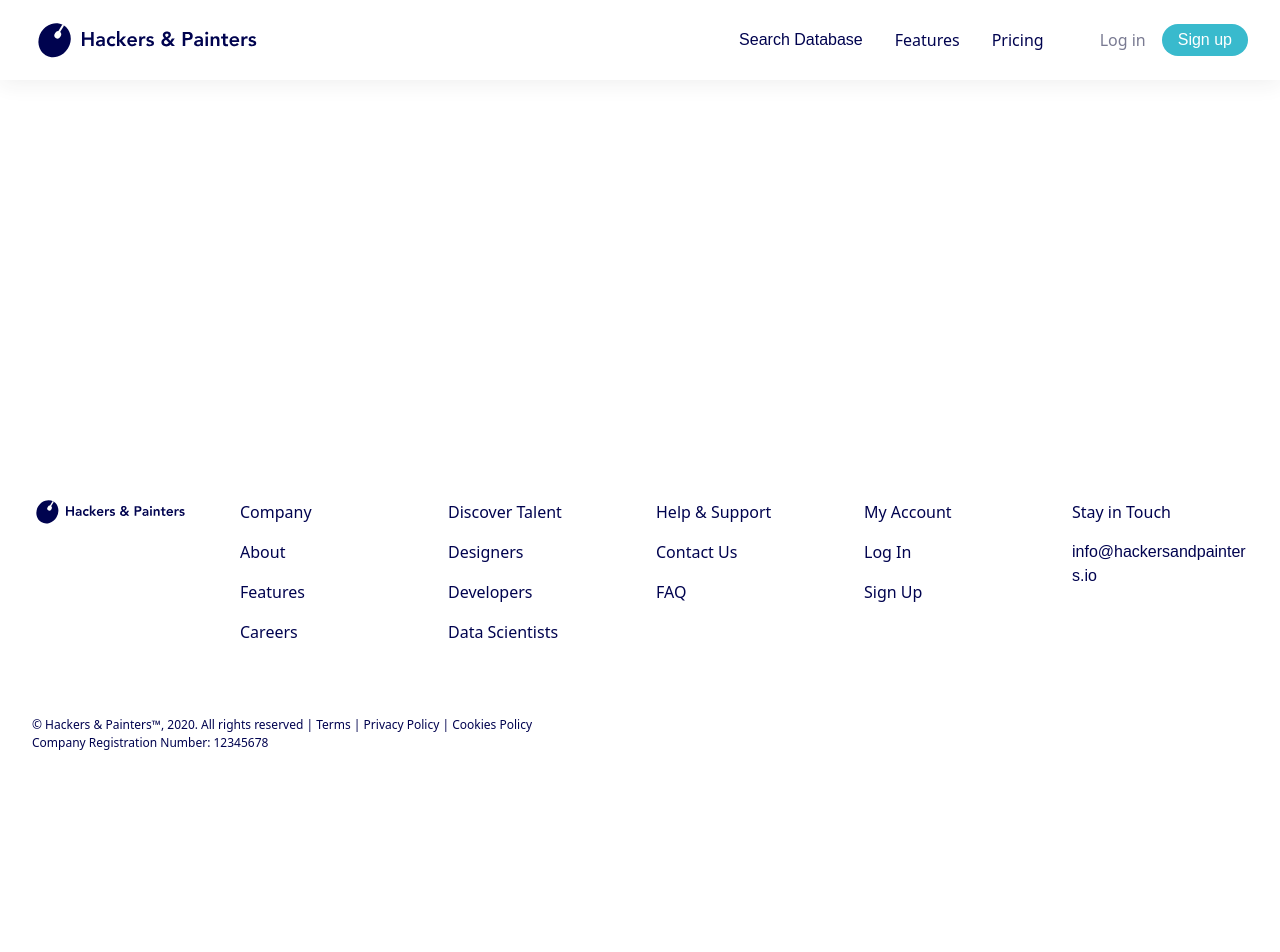
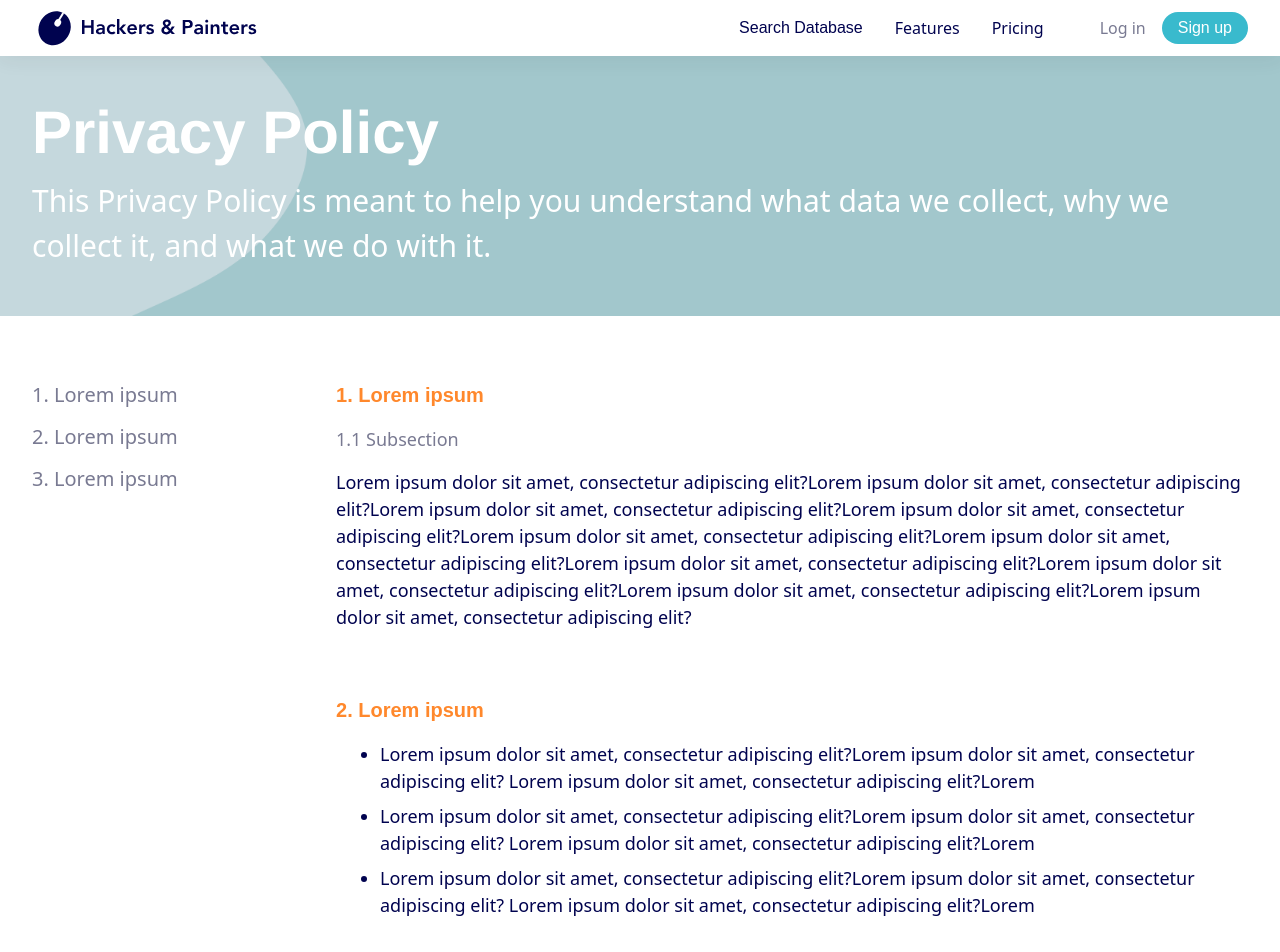
Before and after one commit to franzpe/H-P, a Next.js app in the folder client-landing/: page /privacy-policy in a window 1280 px wide. Shown: the top 952 px of the page. Before the commit the page ends 800 px from the top, so only its background shows below. Built offline with nearby package versions, Linux system fonts and the light colour scheme.

Commit message:
Client-landing - privacy pages

```diff
--- a/client-landing/package.json
+++ b/client-landing/package.json
@@ -14,7 +14,8 @@
     "next-images": "^1.4.0",
     "react": "16.13.1",
     "react-dom": "16.13.1",
-    "react-select": "^3.1.0"
+    "react-select": "^3.1.0",
+    "scroll-behavior-polyfill": "^2.0.13"
   },
   "devDependencies": {
     "@svgr/webpack": "^5.4.0",
--- a/client-landing/pages/cookies-policy.tsx
+++ b/client-landing/pages/cookies-policy.tsx
@@ -1,8 +1,109 @@
-import React from 'react';
-import SiteLayout from '../components/layouts/SiteLayout';
+import React, { Fragment, useRef } from 'react';
+
+import PolicyHeader from '../components/PolicyHeader';
+
+const sections = [
+  {
+    heading: 'Lorem ipsum',
+    content: (
+      <Fragment>
+        <p className="my-4 text-primary-2-tint text-lg font-medium">1.1 Subsection</p>
+        <p className="text-lg text-primary-2-shade">
+          Lorem ipsum dolor sit amet, consectetur adipiscing elit?Lorem ipsum dolor sit amet, consectetur
+          adipiscing elit?Lorem ipsum dolor sit amet, consectetur adipiscing elit?Lorem ipsum dolor sit amet,
+          consectetur adipiscing elit?Lorem ipsum dolor sit amet, consectetur adipiscing elit?Lorem ipsum dolor sit
+          amet, consectetur adipiscing elit?Lorem ipsum dolor sit amet, consectetur adipiscing elit?Lorem ipsum
+          dolor sit amet, consectetur adipiscing elit?Lorem ipsum dolor sit amet, consectetur adipiscing elit?Lorem
+          ipsum dolor sit amet, consectetur adipiscing elit?
+        </p>
+      </Fragment>
+    )
+  },
+  {
+    heading: 'Lorem ipsum',
+    content: (
+      <Fragment>
+        <ul className="text-lg text-primary-2-shade list-disc list-outside pl-6 md:pl-11 space-y-2">
+          <li>
+            Lorem ipsum dolor sit amet, consectetur adipiscing elit?Lorem ipsum dolor sit amet, consectetur
+            adipiscing elit? Lorem ipsum dolor sit amet, consectetur adipiscing elit?Lorem{' '}
+          </li>
+          <li>
+            Lorem ipsum dolor sit amet, consectetur adipiscing elit?Lorem ipsum dolor sit amet, consectetur
+            adipiscing elit? Lorem ipsum dolor sit amet, consectetur adipiscing elit?Lorem{' '}
+          </li>
+          <li>
+            Lorem ipsum dolor sit amet, consectetur adipiscing elit?Lorem ipsum dolor sit amet, consectetur
+            adipiscing elit? Lorem ipsum dolor sit amet, consectetur adipiscing elit?Lorem{' '}
+          </li>
+        </ul>
+      </Fragment>
+    )
+  },
+  {
+    heading: 'Lorem ipsum',
+    content: (
+      <Fragment>
+        <p className="text-lg text-primary-2-shade">
+          Lorem ipsum dolor sit amet, consectetur adipiscing elit?Lorem ipsum dolor sit amet, consectetur
+          adipiscing elit?Lorem ipsum dolor sit amet, consectetur adipiscing elit?Lorem ipsum dolor sit amet,
+          consectetur adipiscing elit?Lorem ipsum dolor sit amet, consectetur adipiscing elit?Lorem ipsum dolor sit
+          amet, consectetur adipiscing elit?Lorem ipsum dolor sit amet, consectetur adipiscing elit?Lorem ipsum
+          dolor sit amet, consectetur adipiscing elit?Lorem ipsum dolor sit amet, consectetur adipiscing elit?Lorem
+          ipsum dolor sit amet, consectetur adipiscing elit?
+          <br />
+          <br />
+          Lorem ipsum dolor sit amet, consectetur adipiscing elit?Lorem ipsum dolor sit amet, consectetur
+          adipiscing elit?Lorem ipsum dolor sit amet, consectetur adipiscing elit?Lorem ipsum dolor sit amet,
+          consectetur adipiscing elit?Lorem ipsum dolor sit amet, consectetur adipiscing elit?Lorem ipsum dolor sit
+          amet, consectetur adipiscing elit?Lorem ipsum dolor sit amet, consectetur adipiscing elit?Lorem ipsum
+          dolor sit amet, consectetur adipiscing elit?Lorem ipsum dolor sit amet, consectetur adipiscing elit?Lorem
+          ipsum dolor sit amet, consectetur adipiscing elit?
+        </p>
+      </Fragment>
+    )
+  }
+];
 
 const CookiesPolicy = () => {
-  return <div></div>;
+  const sectionRefs = useRef(new Array(sections.length));
+
+  const handleOnSectionClick = (index: number) => e => {
+    sectionRefs.current[index].scrollIntoView({ behavior: 'smooth', block: 'center' });
+  };
+
+  return (
+    <div>
+      <PolicyHeader heading="Cookies Policy">
+        This policy provides information about how and when we use cookies and their associated data.
+      </PolicyHeader>
+      <div className="inner max-w-6xl flex flex-col lg:flex-row lg:space-x-8 relative">
+        <div>
+          <ul className="list-decimal text-primary-2-tint text-xl w-68 mb-4 lg:my-4 space-y-3 lg:sticky lg:top-32 list-inside font-medium">
+            {sections.map((s, index) => (
+              <li
+                key={index}
+                className="cursor-pointer hover:text-accent-orange"
+                onClick={handleOnSectionClick(index)}
+              >
+                {s.heading}
+              </li>
+            ))}
+          </ul>
+        </div>
+        <div>
+          {sections.map((section, index) => (
+            <section key={index} ref={el => (sectionRefs.current[index] = el)} className="mb-16">
+              <h6 className="my-4 text-accent-orange font-bold font-avenir">
+                {index + 1}. {section.heading}
+              </h6>
+              {section.content}
+            </section>
+          ))}
+        </div>
+      </div>
+    </div>
+  );
 };
 
 export default CookiesPolicy;
--- a/client-landing/pages/index.tsx
+++ b/client-landing/pages/index.tsx
@@ -134,7 +134,7 @@ const Home = () => {
         </ul>
       </section>
       <section className="pb-10 mt-12 md:mt-32 space-x-0 md:space-x-8 lg:space-x-10 xl:space-x-16 md:flex text-center md:text-left max-w-screen-xxl mx-auto">
-        <DiscoveryIcon className="inline-block w-2/5" />
+        <DiscoveryIcon className="inline-block w-2/5 h-full" />
         <div className="inline-block">
           <h2 className="font-bold mb-6 sm:mb-6">Start discovering hidden talent</h2>
           <div className="space-x-4 md:space-x-8 flex md:block justify-center ">
--- a/client-landing/pages/privacy-policy.tsx
+++ b/client-landing/pages/privacy-policy.tsx
@@ -1,8 +1,109 @@
-import React from 'react';
-import SiteLayout from '../components/layouts/SiteLayout';
+import React, { Fragment, useRef } from 'react';
 
+import PolicyHeader from '../components/PolicyHeader';
+
+const sections = [
+  {
+    heading: 'Lorem ipsum',
+    content: (
+      <Fragment>
+        <p className="my-4 text-primary-2-tint text-lg font-medium">1.1 Subsection</p>
+        <p className="text-lg text-primary-2-shade">
+          Lorem ipsum dolor sit amet, consectetur adipiscing elit?Lorem ipsum dolor sit amet, consectetur
+          adipiscing elit?Lorem ipsum dolor sit amet, consectetur adipiscing elit?Lorem ipsum dolor sit amet,
+          consectetur adipiscing elit?Lorem ipsum dolor sit amet, consectetur adipiscing elit?Lorem ipsum dolor sit
+          amet, consectetur adipiscing elit?Lorem ipsum dolor sit amet, consectetur adipiscing elit?Lorem ipsum
+          dolor sit amet, consectetur adipiscing elit?Lorem ipsum dolor sit amet, consectetur adipiscing elit?Lorem
+          ipsum dolor sit amet, consectetur adipiscing elit?
+        </p>
+      </Fragment>
+    )
+  },
+  {
+    heading: 'Lorem ipsum',
+    content: (
+      <Fragment>
+        <ul className="text-lg text-primary-2-shade list-disc list-outside pl-6 md:pl-11 space-y-2">
+          <li>
+            Lorem ipsum dolor sit amet, consectetur adipiscing elit?Lorem ipsum dolor sit amet, consectetur
+            adipiscing elit? Lorem ipsum dolor sit amet, consectetur adipiscing elit?Lorem{' '}
+          </li>
+          <li>
+            Lorem ipsum dolor sit amet, consectetur adipiscing elit?Lorem ipsum dolor sit amet, consectetur
+            adipiscing elit? Lorem ipsum dolor sit amet, consectetur adipiscing elit?Lorem{' '}
+          </li>
+          <li>
+            Lorem ipsum dolor sit amet, consectetur adipiscing elit?Lorem ipsum dolor sit amet, consectetur
+            adipiscing elit? Lorem ipsum dolor sit amet, consectetur adipiscing elit?Lorem{' '}
+          </li>
+        </ul>
+      </Fragment>
+    )
+  },
+  {
+    heading: 'Lorem ipsum',
+    content: (
+      <Fragment>
+        <p className="text-lg text-primary-2-shade">
+          Lorem ipsum dolor sit amet, consectetur adipiscing elit?Lorem ipsum dolor sit amet, consectetur
+          adipiscing elit?Lorem ipsum dolor sit amet, consectetur adipiscing elit?Lorem ipsum dolor sit amet,
+          consectetur adipiscing elit?Lorem ipsum dolor sit amet, consectetur adipiscing elit?Lorem ipsum dolor sit
+          amet, consectetur adipiscing elit?Lorem ipsum dolor sit amet, consectetur adipiscing elit?Lorem ipsum
+          dolor sit amet, consectetur adipiscing elit?Lorem ipsum dolor sit amet, consectetur adipiscing elit?Lorem
+          ipsum dolor sit amet, consectetur adipiscing elit?
+          <br />
+          <br />
+          Lorem ipsum dolor sit amet, consectetur adipiscing elit?Lorem ipsum dolor sit amet, consectetur
+          adipiscing elit?Lorem ipsum dolor sit amet, consectetur adipiscing elit?Lorem ipsum dolor sit amet,
+          consectetur adipiscing elit?Lorem ipsum dolor sit amet, consectetur adipiscing elit?Lorem ipsum dolor sit
+          amet, consectetur adipiscing elit?Lorem ipsum dolor sit amet, consectetur adipiscing elit?Lorem ipsum
+          dolor sit amet, consectetur adipiscing elit?Lorem ipsum dolor sit amet, consectetur adipiscing elit?Lorem
+          ipsum dolor sit amet, consectetur adipiscing elit?
+        </p>
+      </Fragment>
+    )
+  }
+];
 const PrivacyPolicy = () => {
-  return <div></div>;
+  const sectionRefs = useRef(new Array(sections.length));
+
+  const handleOnSectionClick = (index: number) => e => {
+    sectionRefs.current[index].scrollIntoView({ behavior: 'smooth', block: 'center' });
+  };
+
+  return (
+    <div>
+      <PolicyHeader heading="Privacy Policy">
+        This Privacy Policy is meant to help you understand what data we collect, why we collect it, and what we do
+        with it.
+      </PolicyHeader>
+      <div className="inner max-w-6xl flex flex-col lg:flex-row lg:space-x-8 relative">
+        <div>
+          <ul className="list-decimal text-primary-2-tint text-xl w-68 mb-4 lg:my-4 space-y-3 lg:sticky lg:top-32 list-inside font-medium">
+            {sections.map((s, index) => (
+              <li
+                key={index}
+                className="cursor-pointer hover:text-accent-orange"
+                onClick={handleOnSectionClick(index)}
+              >
+                {s.heading}
+              </li>
+            ))}
+          </ul>
+        </div>
+        <div>
+          {sections.map((section, index) => (
+            <section key={index} ref={el => (sectionRefs.current[index] = el)} className="mb-16">
+              <h6 className="my-4 text-accent-orange font-bold font-avenir">
+                {index + 1}. {section.heading}
+              </h6>
+              {section.content}
+            </section>
+          ))}
+        </div>
+      </div>
+    </div>
+  );
 };
 
 export default PrivacyPolicy;
--- a/client-landing/pages/terms-of-service.tsx
+++ b/client-landing/pages/terms-of-service.tsx
@@ -1,36 +1,28 @@
-import React from 'react';
+import React, { useRef, Fragment } from 'react';
 
 import PolicyHeader from '../components/PolicyHeader';
 
-const TermsOfService = () => {
-  return (
-    <div>
-      <PolicyHeader heading="Terms of Service">
-        These Terms of Service describe your rights and responsibilities.
-      </PolicyHeader>
-      <div className="inner max-w-6xl flex flex-col lg:flex-row lg:space-x-8 relative">
-        <div>
-          <ul className="list-decimal text-primary-2-tint text-xl w-68 mb-4 lg:my-4 space-y-3 lg:sticky lg:top-32 list-inside">
-            <li>Lorem ipsum</li>
-            <li>Lorem ipsum</li>
-            <li>Lorem ipsum</li>
-          </ul>
-        </div>
-        <div>
-          <section className="mb-16">
-            <h6 className="my-4 text-accent-orange font-bold font-avenir">1. Lorem ipsum</h6>
+const sections = [
+  {
+    heading: 'Lorem ipsum',
+    content: (
+      <Fragment>
         <p className="my-4 text-primary-2-tint text-lg font-medium">1.1 Subsection</p>
         <p className="text-lg text-primary-2-shade">
           Lorem ipsum dolor sit amet, consectetur adipiscing elit?Lorem ipsum dolor sit amet, consectetur
           adipiscing elit?Lorem ipsum dolor sit amet, consectetur adipiscing elit?Lorem ipsum dolor sit amet,
-              consectetur adipiscing elit?Lorem ipsum dolor sit amet, consectetur adipiscing elit?Lorem ipsum dolor
-              sit amet, consectetur adipiscing elit?Lorem ipsum dolor sit amet, consectetur adipiscing elit?Lorem
-              ipsum dolor sit amet, consectetur adipiscing elit?Lorem ipsum dolor sit amet, consectetur adipiscing
-              elit?Lorem ipsum dolor sit amet, consectetur adipiscing elit?
+          consectetur adipiscing elit?Lorem ipsum dolor sit amet, consectetur adipiscing elit?Lorem ipsum dolor sit
+          amet, consectetur adipiscing elit?Lorem ipsum dolor sit amet, consectetur adipiscing elit?Lorem ipsum
+          dolor sit amet, consectetur adipiscing elit?Lorem ipsum dolor sit amet, consectetur adipiscing elit?Lorem
+          ipsum dolor sit amet, consectetur adipiscing elit?
         </p>
-          </section>
-          <section className="mb-16">
-            <h6 className="my-4 text-accent-orange font-bold font-avenir">2. Lorem ipsum</h6>
+      </Fragment>
+    )
+  },
+  {
+    heading: 'Lorem ipsum',
+    content: (
+      <Fragment>
         <ul className="text-lg text-primary-2-shade list-disc list-outside pl-6 md:pl-11 space-y-2">
           <li>
             Lorem ipsum dolor sit amet, consectetur adipiscing elit?Lorem ipsum dolor sit amet, consectetur
@@ -45,26 +37,69 @@ const TermsOfService = () => {
             adipiscing elit? Lorem ipsum dolor sit amet, consectetur adipiscing elit?Lorem{' '}
           </li>
         </ul>
-          </section>
-          <section className="mb-16">
-            <h6 className="my-4 text-accent-orange font-bold font-avenir">3. Lorem ipsum</h6>
+      </Fragment>
+    )
+  },
+  {
+    heading: 'Lorem ipsum',
+    content: (
+      <Fragment>
         <p className="text-lg text-primary-2-shade">
           Lorem ipsum dolor sit amet, consectetur adipiscing elit?Lorem ipsum dolor sit amet, consectetur
           adipiscing elit?Lorem ipsum dolor sit amet, consectetur adipiscing elit?Lorem ipsum dolor sit amet,
-              consectetur adipiscing elit?Lorem ipsum dolor sit amet, consectetur adipiscing elit?Lorem ipsum dolor
-              sit amet, consectetur adipiscing elit?Lorem ipsum dolor sit amet, consectetur adipiscing elit?Lorem
-              ipsum dolor sit amet, consectetur adipiscing elit?Lorem ipsum dolor sit amet, consectetur adipiscing
-              elit?Lorem ipsum dolor sit amet, consectetur adipiscing elit?
+          consectetur adipiscing elit?Lorem ipsum dolor sit amet, consectetur adipiscing elit?Lorem ipsum dolor sit
+          amet, consectetur adipiscing elit?Lorem ipsum dolor sit amet, consectetur adipiscing elit?Lorem ipsum
+          dolor sit amet, consectetur adipiscing elit?Lorem ipsum dolor sit amet, consectetur adipiscing elit?Lorem
+          ipsum dolor sit amet, consectetur adipiscing elit?
           <br />
           <br />
           Lorem ipsum dolor sit amet, consectetur adipiscing elit?Lorem ipsum dolor sit amet, consectetur
           adipiscing elit?Lorem ipsum dolor sit amet, consectetur adipiscing elit?Lorem ipsum dolor sit amet,
-              consectetur adipiscing elit?Lorem ipsum dolor sit amet, consectetur adipiscing elit?Lorem ipsum dolor
-              sit amet, consectetur adipiscing elit?Lorem ipsum dolor sit amet, consectetur adipiscing elit?Lorem
-              ipsum dolor sit amet, consectetur adipiscing elit?Lorem ipsum dolor sit amet, consectetur adipiscing
-              elit?Lorem ipsum dolor sit amet, consectetur adipiscing elit?
+          consectetur adipiscing elit?Lorem ipsum dolor sit amet, consectetur adipiscing elit?Lorem ipsum dolor sit
+          amet, consectetur adipiscing elit?Lorem ipsum dolor sit amet, consectetur adipiscing elit?Lorem ipsum
+          dolor sit amet, consectetur adipiscing elit?Lorem ipsum dolor sit amet, consectetur adipiscing elit?Lorem
+          ipsum dolor sit amet, consectetur adipiscing elit?
         </p>
+      </Fragment>
+    )
+  }
+];
+
+const TermsOfService = () => {
+  const sectionRefs = useRef(new Array(sections.length));
+
+  const handleOnSectionClick = (index: number) => e => {
+    sectionRefs.current[index].scrollIntoView({ behavior: 'smooth', block: 'center' });
+  };
+
+  return (
+    <div>
+      <PolicyHeader heading="Terms of Service">
+        These Terms of Service describe your rights and responsibilities.
+      </PolicyHeader>
+      <div className="inner max-w-6xl flex flex-col lg:flex-row lg:space-x-8 relative">
+        <div>
+          <ul className="list-decimal text-primary-2-tint text-xl w-68 mb-4 lg:my-4 space-y-3 lg:sticky lg:top-32 list-inside font-medium">
+            {sections.map((s, index) => (
+              <li
+                key={index}
+                className="cursor-pointer hover:text-accent-orange"
+                onClick={handleOnSectionClick(index)}
+              >
+                {s.heading}
+              </li>
+            ))}
+          </ul>
+        </div>
+        <div>
+          {sections.map((section, index) => (
+            <section key={index} ref={el => (sectionRefs.current[index] = el)} className="mb-16">
+              <h6 className="my-4 text-accent-orange font-bold font-avenir">
+                {index + 1}. {section.heading}
+              </h6>
+              {section.content}
             </section>
+          ))}
         </div>
       </div>
     </div>
--- a/client-landing/styles/global.css
+++ b/client-landing/styles/global.css
@@ -9,15 +9,15 @@ button:focus {
 }
 
 .main-padding-x {
-  @apply px-2;
+  @apply px-3;
 }
 
 .main-padding {
-  @apply px-2 py-6;
+  @apply px-3 py-6;
 }
 
 .inner {
-  @apply max-w-screen-xxl px-2 py-6 mx-auto;
+  @apply max-w-screen-xxl px-3 py-6 mx-auto;
 }
 
 .collapsible {
```
Also changed, not shown: 2 other files (tests, documents, lock files or other folders). Lines whose indentation alone changed are shown as unchanged.
